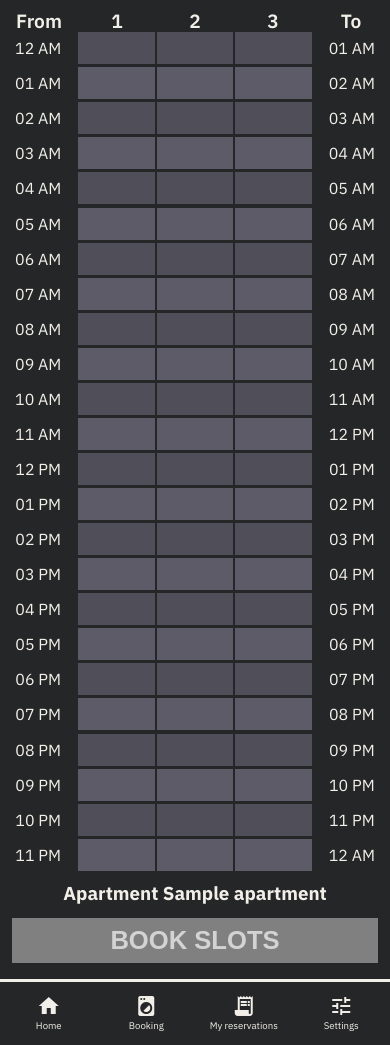
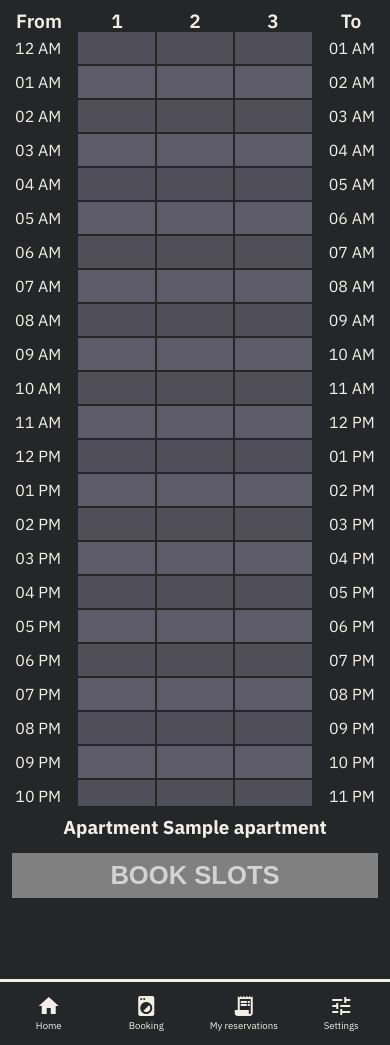
Before and after one commit to jonasbove/laundry, a Flask app: template templates/booking_mobile.html in a window 390 px wide. Shown: the part 47-1092 px from the top of the page. Run offline with Flask 3, Linux system fonts and the light colour scheme; the template is opened without the code that fills it: most values are stand-ins (such as "Sample title", 1, 10 or a date in 2020).

Commit message:
Trying to make mobile layout work

```diff
--- a/static/css/mobile.css
+++ b/static/css/mobile.css
@@ -10,7 +10,7 @@ body {
     font-family: 'IBM Plex Sans';
 }
 main {
-    height: 94vh;
+    height: 88vh;
     display: flex;
     flex-direction: column;
     align-items: center;
```
